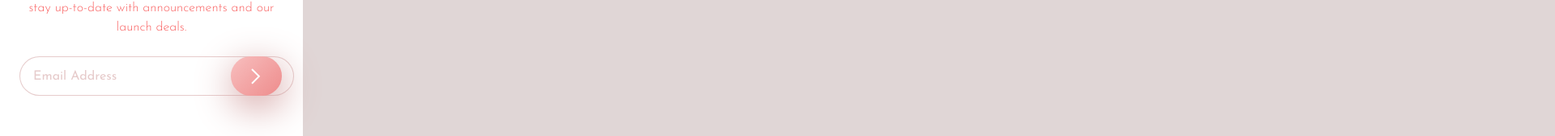
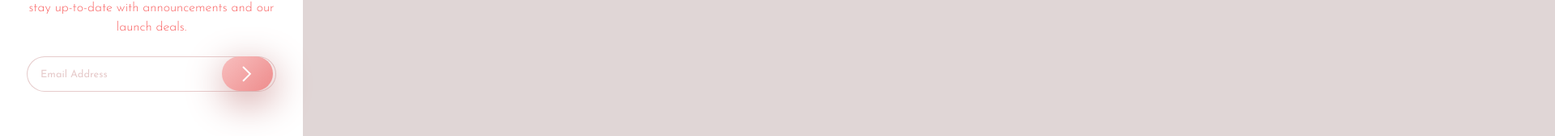
Before and after one commit to sclingan/base-apparel, a React (Vite) app: page / in a window 1280 px wide. Shown: the part 592-761 px from the top of the page at 81% size, 1920 px wide, since content can reach past the window. Built offline with nearby package versions, Linux system fonts and the light colour scheme.

Commit message:
Adding form validation with Javascript

```diff
--- a/src/App.css
+++ b/src/App.css
@@ -121,6 +121,7 @@ input {
   color: var(--gray-red);
   font-weight: var(--fw-400);
   outline-color: var(--soft-red);
+  font-size: 0.8rem;
 }
 
 ::placeholder {
@@ -132,15 +133,37 @@ input {
 .icon {
   position: absolute;
   top: 0;
-  /* left: 15.6rem; */
-  left: 16.3rem;
+  left: 15.6rem;
+  /* left: 16.3rem; */
   background-image: linear-gradient(135deg, hsl(0, 80%, 86%), hsl(0, 74%, 74%));
   border: none;
   border-radius: 3rem;
-  padding: 0.9rem 1.6rem;
+  padding: 0.7rem 1.6rem;
   max-width: 20%;
   box-shadow: 0.1rem 0.8rem 3rem var(--desat-red);
   cursor: pointer;
+}
+
+.error-hidden {
+  position: absolute;
+  top: 0;
+  left: 1999999rem;
+  height: 1px;
+  width: 1px;
+}
+
+.error-icon {
+  position: absolute;
+  top: 0.6rem;
+  left: 13.5rem;
+}
+
+.error {
+  color: var(--soft-red);
+  text-align: left;
+  font-size: 0.7rem;
+  font-weight: var(--fw-400);
+  padding-left: 1.8rem;
 }
 
 /* @media(min-width: 20rem) {
--- a/src/App.jsx
+++ b/src/App.jsx
@@ -4,7 +4,9 @@ import hero from '../public/images/hero-mobile.jpg'
 import heroDesktop from '../public/images/hero-desktop.jpg'
 import logo from '../public/images/logo.svg'
 import icon from '../public/images/icon-arrow.svg'
+import error from '../public/images/icon-error.svg'
 import './validate'
+import submitData from './validate'
 
 function App() {
 
@@ -24,10 +26,13 @@ function App() {
        <p>Hello fellow shoppers! We're currently building our new fashion store.
           Add your email below to stay up-to-date with announcements and our launch deals.</p>
       <form>
-        <input type='email' placeholder='Email Address' required>
+        <input type='email' id='email' placeholder='Email Address' required>
         </input>
-        <button type='submit' className='icon' aria-describedby='submit email address'><img src={icon} alt=""></img></button>
+        <img className="error-hidden" srcSet={error}></img>
+        <button type='submit' className='icon' aria-label='submit email address' onClick={submitData}>
+        <img src={icon} alt=""></img></button>
       </form>
+      <p className='error-hidden'>Please provide a valid email</p>
      </main>
     </div>
   )
--- a/src/validate.js
+++ b/src/validate.js
@@ -1,5 +1,3 @@
-// const email = Array.from(document.getElementsByTagName('input'));
-// console.log(email);
 
 document.addEventListener('invalid', function(e){
     return function(e){
@@ -8,10 +6,16 @@ document.addEventListener('invalid', function(e){
 });
 
 
-const button = document.getElementsByTagName('button');
 
-// button[0].addEventListener('click', function(e){
-//     e.preventDefault();
-//     console.log(e);
-//     // make icon and text apear
-// })
+
+
+export default function submitData(e) {
+    e.preventDefault();
+    const email = document.getElementById('email');
+    console.log(email.innerHTML);
+    const errors = Array.from(document.getElementsByClassName('error-hidden'));
+    errors[0].classList.remove('error-hidden');
+    errors[0].classList.add('error-icon');
+    errors[1].classList.remove('error-hidden')
+    errors[1].classList.add('error');
+}
```
